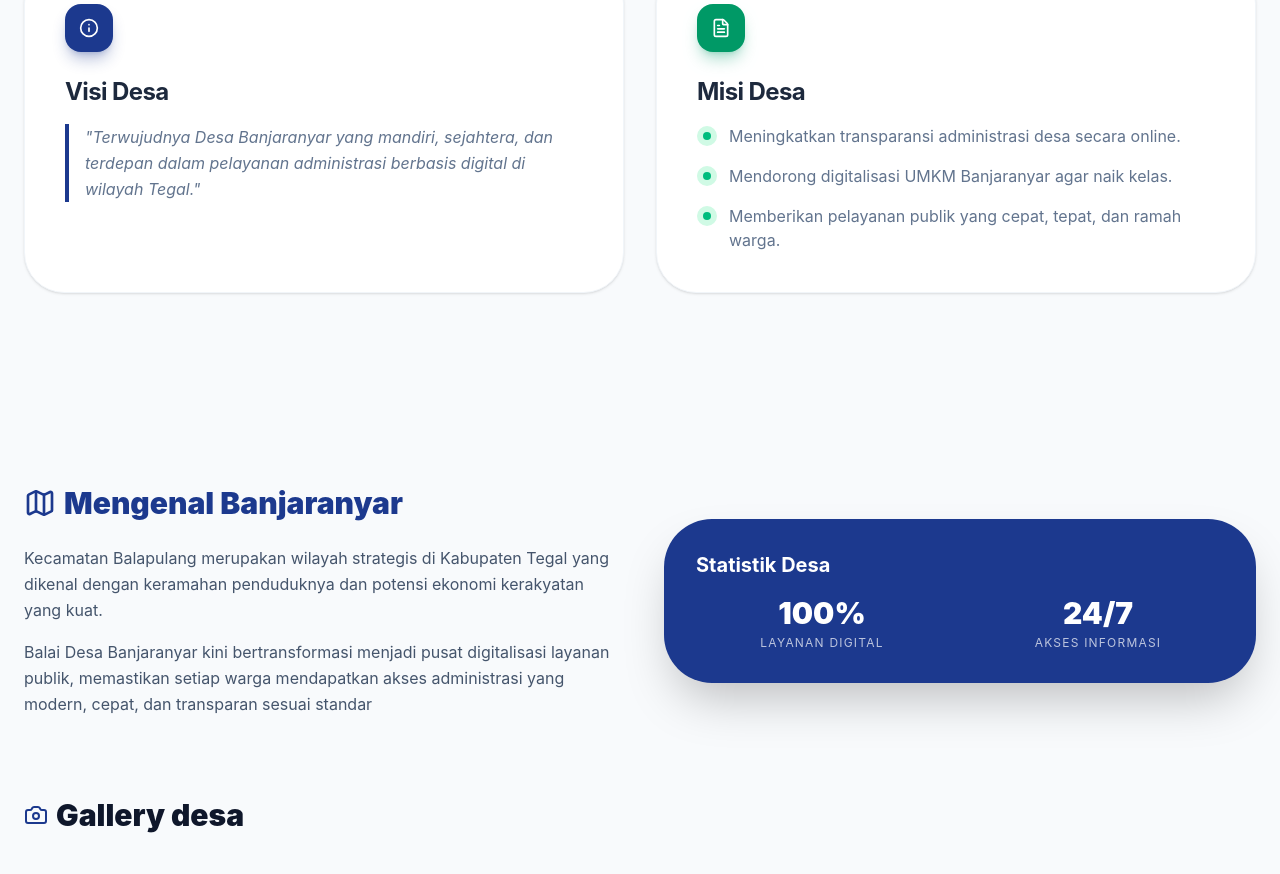
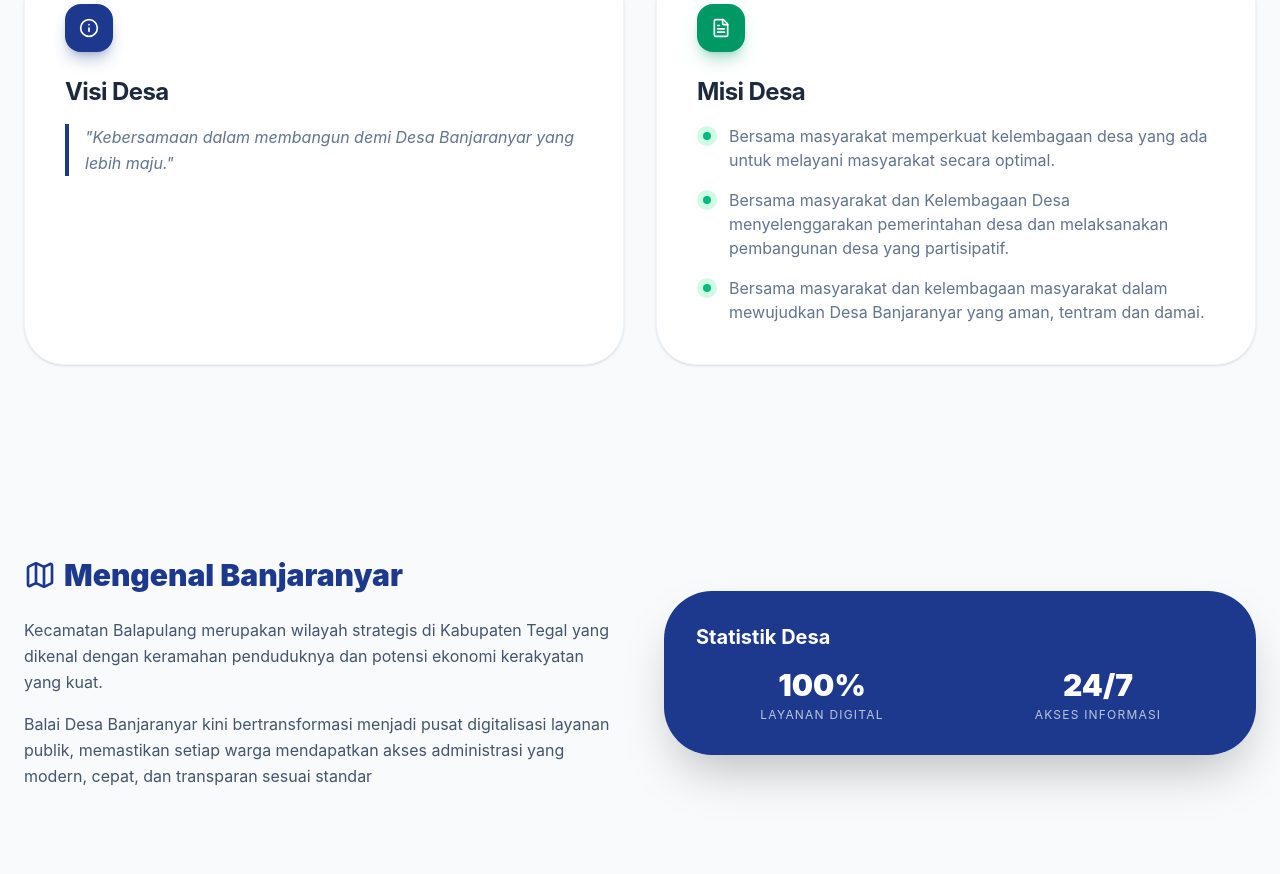
Before and after one commit to Andra526/AdministrasiDesa, a React (Vite) app: page / in a window 1280 px wide. Shown: the part 1099-1973 px from the top of the page. Built offline with nearby package versions, Linux system fonts and the light colour scheme.

Commit message:
update VISI MISI

```diff
--- a/src/components/Tentang.tsx
+++ b/src/components/Tentang.tsx
@@ -37,7 +37,7 @@ const Tentang = () => {
             </div>
             <h3 className="text-2xl font-bold mb-4 text-slate-800 tracking-tight">Visi Desa</h3>
             <p className="text-slate-500 leading-relaxed italic border-l-4 border-blue-900 pl-4 text-sm md:text-base">
-              "Terwujudnya Desa Banjaranyar yang mandiri, sejahtera, dan terdepan dalam pelayanan administrasi berbasis digital di wilayah Tegal."
+              "Kebersamaan dalam membangun demi Desa Banjaranyar yang lebih maju."
             </p>
           </motion.div>
 
@@ -58,19 +58,19 @@ const Tentang = () => {
                 <div className="w-5 h-5 bg-emerald-100 rounded-full flex items-center justify-center shrink-0 mt-0.5">
                   <div className="w-2 h-2 bg-emerald-500 rounded-full"></div>
                 </div>
-                <span>Meningkatkan transparansi administrasi desa secara online.</span>
+                <span>Bersama masyarakat memperkuat kelembagaan desa yang ada untuk melayani masyarakat secara optimal.</span>
               </li>
               <li className="flex items-start gap-3">
                 <div className="w-5 h-5 bg-emerald-100 rounded-full flex items-center justify-center shrink-0 mt-0.5">
                   <div className="w-2 h-2 bg-emerald-500 rounded-full"></div>
                 </div>
-                <span>Mendorong digitalisasi UMKM Banjaranyar agar naik kelas.</span>
+                <span>Bersama masyarakat dan Kelembagaan Desa menyelenggarakan pemerintahan desa dan melaksanakan pembangunan desa yang partisipatif.</span>
               </li>
               <li className="flex items-start gap-3">
                 <div className="w-5 h-5 bg-emerald-100 rounded-full flex items-center justify-center shrink-0 mt-0.5">
                   <div className="w-2 h-2 bg-emerald-500 rounded-full"></div>
                 </div>
-                <span>Memberikan pelayanan publik yang cepat, tepat, dan ramah warga.</span>
+                <span>Bersama masyarakat dan kelembagaan masyarakat dalam mewujudkan Desa Banjaranyar yang aman, tentram dan damai.</span>
               </li>
             </ul>
           </motion.div>
```
